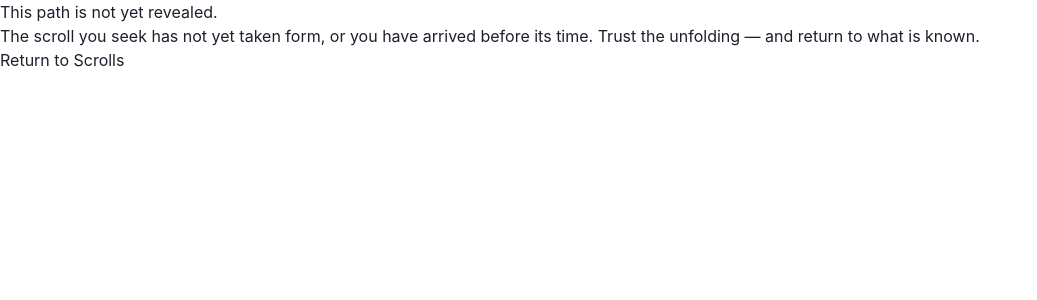
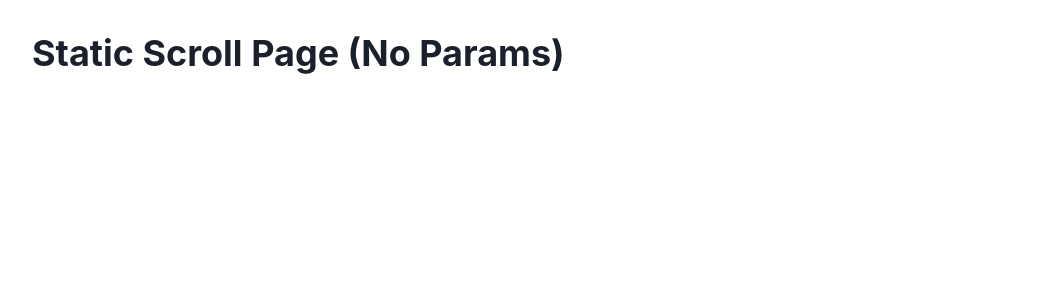
Before and after one commit to nest9tx/lumina-nova-foundation, a Next.js app: page /living-scrolls/test-static in a window 1280 px wide. Before the commit this address had no page. Shown: the top 300 px of the page, without its empty margins (0-1037 px from the left). Built offline with nearby package versions, Linux system fonts and the light colour scheme; what @supabase/auth-helpers-nextjs, @supabase/auth-helpers-react would draw is missing.

Commit message:
✅ fix: correct use client directive syntax

```diff
--- /dev/null
+++ b/app/living-scrolls/test-static/page.tsx
@@ -0,0 +1,11 @@
+'use client'
+
+import { Box, Heading } from '@chakra-ui/react'
+
+export default function TestStaticPage() {
+  return (
+    <Box p={8}>
+      <Heading size="xl">Static Scroll Page (No Params)</Heading>
+    </Box>
+  )
+}
```
